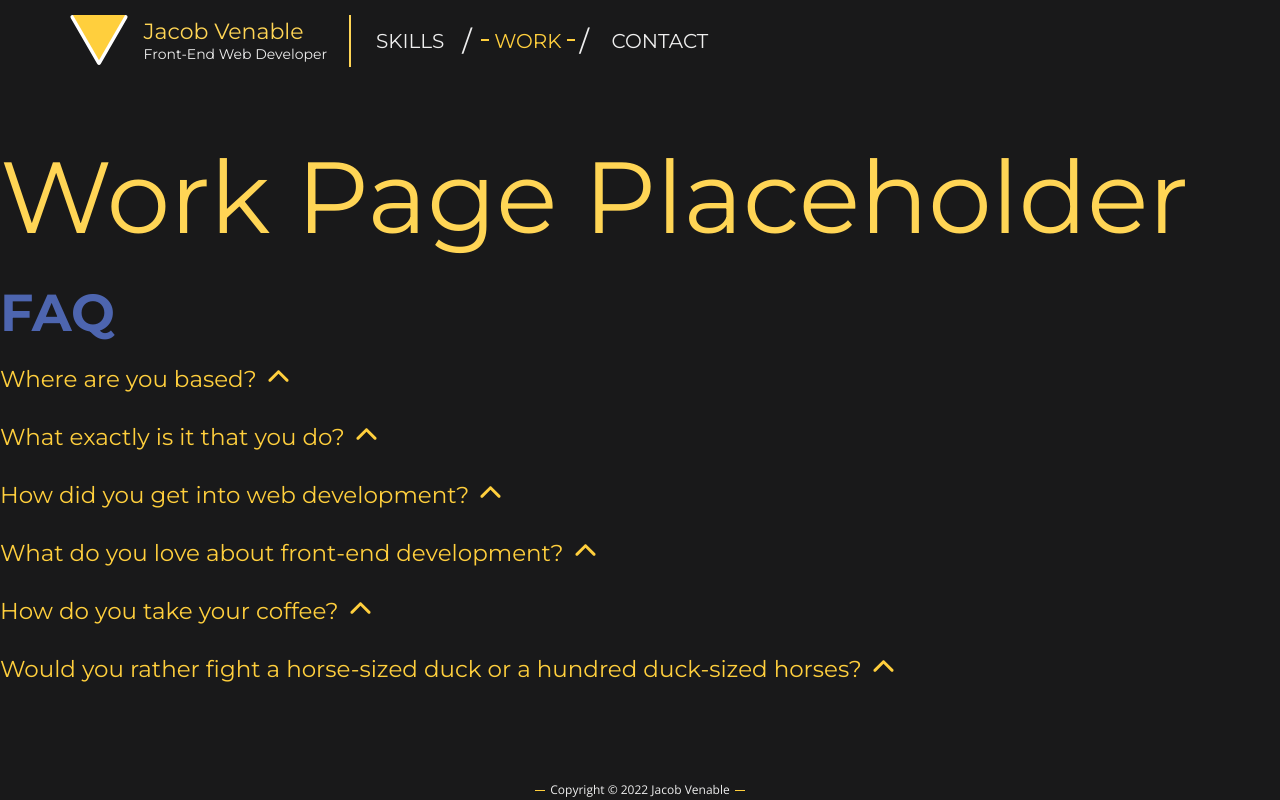
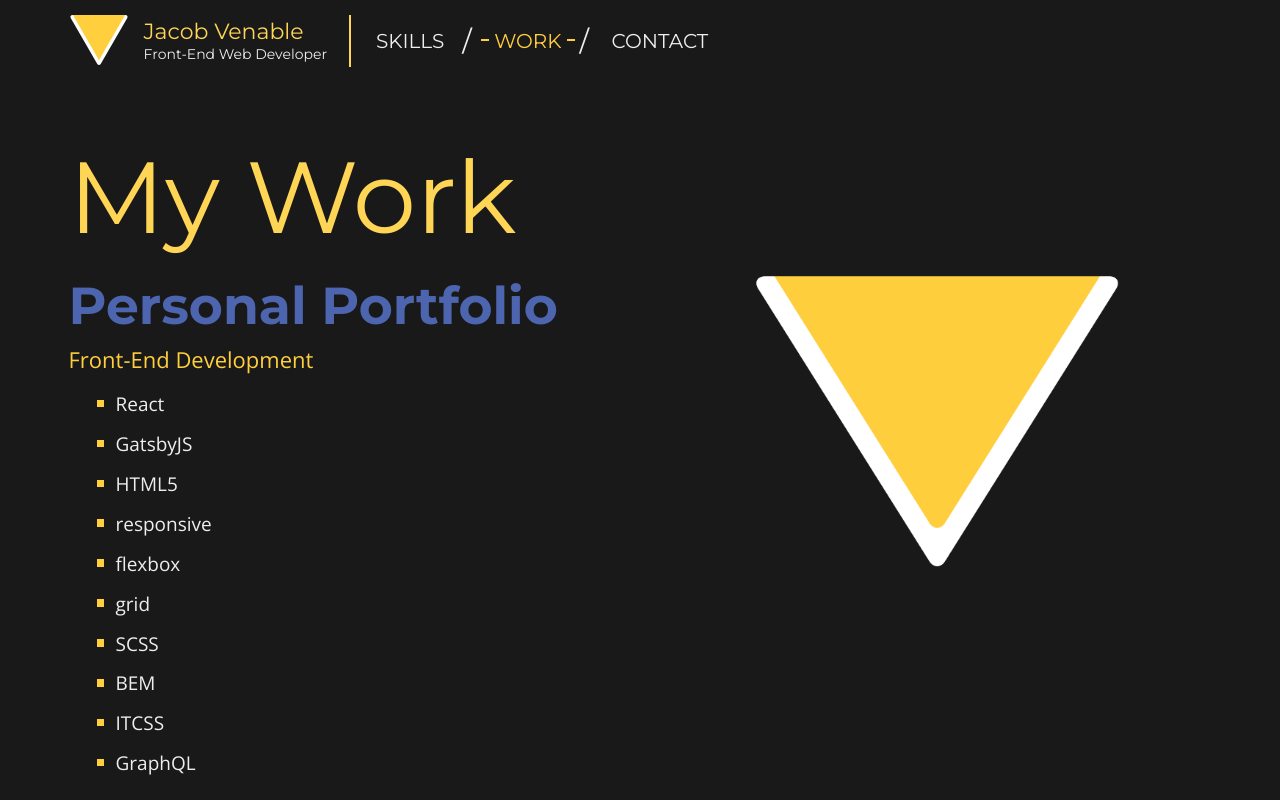
Before and after one commit to jacobvenable/portfolio-nextjs, a Next.js app: page /work in a window 1280 px wide. Shown: the top 800 px of the page. Built offline with nearby package versions, Linux system fonts and the light colour scheme.

Commit message:
feat: add Portfolio Gatsby example to work page

```diff
--- a/pages/work/index.tsx
+++ b/pages/work/index.tsx
@@ -1,11 +1,22 @@
-import Faq from "components/Faq";
+import { definition as PortfolioGatsbyDefinition } from "./portfolio-gatsby";
+import ContentContainer from "components/ContentContainer";
+import Head from "components/Head";
+import WorkItem from "components/WorkItem";
+
+const workItems = [PortfolioGatsbyDefinition];
 
 const WorkPage = () => {
   return (
-    <>
-      <h1>Work Page Placeholder</h1>
-      <Faq />
-    </>
+    <ContentContainer>
+      <Head
+        description="Examples of Jacob Venable's past projects including web sites and applications."
+        title="My Work"
+      />
+      <h1>My Work</h1>
+      {workItems.map((workItem) => (
+        <WorkItem key={workItem.title} {...workItem} />
+      ))}
+    </ContentContainer>
   );
 };
 
--- /dev/null
+++ b/pages/work/portfolio-gatsby.tsx
@@ -0,0 +1,26 @@
+import type { WorkItemDefinition } from "components/WorkItem";
+import Thumb from "images/portfolio_gatsby-thumb.png";
+
+export const definition: WorkItemDefinition = {
+  title: "Personal Portfolio",
+  roles: ["Front-End Development"],
+  blurb: "my personal portfolio site (the one you're looking at now)",
+  route: "/work/portfolio-gatsby",
+  thumb: Thumb,
+  tech: [
+    "React",
+    "GatsbyJS",
+    "HTML5",
+    "responsive",
+    "flexbox",
+    "grid",
+    "SCSS",
+    "BEM",
+    "ITCSS",
+    "GraphQL",
+  ],
+};
+
+const PortfolioGatsby = () => null;
+
+export default PortfolioGatsby;
```
